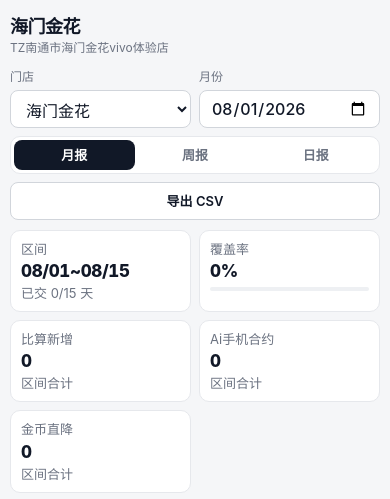
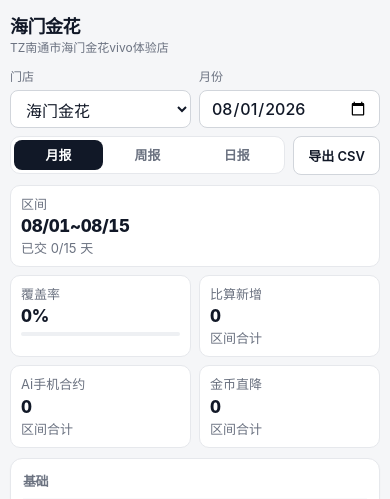
Before and after one commit to kofwj/daily-store, a Flask app: page /report in a window 390 px wide. Shown: the part 48-547 px from the top of the page. Run offline with Flask 3, Linux system fonts and the light colour scheme; the visitor is signed in with stand-in values (Sample User, id 1); data comes from the database, SQL or seed files in the repository; data that the repository does not hold is empty.

Commit message:
报表手机端KPI两两并排，导出CSV跟分段同一行

```diff
--- a/app/static/app.css
+++ b/app/static/app.css
@@ -638,6 +638,11 @@ table.compare-grid td { padding: 8px; border-bottom: 1px solid #f1f5f9; }
 table.compare-grid tr:hover td { background: #f8fafc; }
 table.compare-grid td.best { color: #1e3a8a; font-weight: 700; }
 
+.report-view-row {
+  display: flex;
+  align-items: stretch;
+  gap: 8px;
+}
 .report-table-card { overflow: hidden; }
 .report-table-scroll { overflow: auto; -webkit-overflow-scrolling: touch; }
 
@@ -648,10 +653,17 @@ table.compare-grid td.best { color: #1e3a8a; font-weight: 700; }
   .report-fullname { font-size: 12px; line-height: 1.4; }
   .report-page .page-filters { gap: 8px; }
   .report-page .filter { min-width: 0; flex: 1 1 calc(50% - 8px); }
-  .report-page .seg { flex: 1 1 100%; justify-content: stretch; }
+  .report-view-row {
+    display: flex;
+    align-items: stretch;
+    gap: 8px;
+    flex: 1 1 100%;
+  }
+  .report-page .seg { flex: 1; justify-content: stretch; }
   .report-page .seg a { flex: 1; justify-content: center; }
-  .report-page .page-filters > .btn { flex: 1 1 100%; }
+  .report-view-row > .btn { flex: 0 0 auto; }
   .report-kpis { grid-template-columns: 1fr 1fr; gap: 8px; }
+  .report-kpis .kpi:first-child { grid-column: 1 / -1; }
   .report-kpis .kpi { padding: 8px 10px; }
   .report-kpis .kpi-num { font-size: 17px; }
   .report-month-grid { grid-template-columns: 1fr; gap: 8px; }
--- a/app/templates/report.html
+++ b/app/templates/report.html
@@ -35,12 +35,14 @@
       {% if view != 'week' %}
       <input type="hidden" name="end" value="{{ end.isoformat() }}">
       {% endif %}
-      <div class="seg">
-        <a class="{{ 'active' if view=='month' else '' }}" href="{{ url_for('report', store_id=store.id, view='month', start=month_start.isoformat()) }}">月报</a>
-        <a class="{{ 'active' if view=='week' else '' }}" href="{{ url_for('report', store_id=store.id, view='week', start=start.isoformat()) }}">周报</a>
-        <a class="{{ 'active' if view=='day' else '' }}" href="{{ url_for('report', store_id=store.id, view='day', start=start.isoformat()) }}">日报</a>
+      <div class="report-view-row">
+        <div class="seg">
+          <a class="{{ 'active' if view=='month' else '' }}" href="{{ url_for('report', store_id=store.id, view='month', start=month_start.isoformat()) }}">月报</a>
+          <a class="{{ 'active' if view=='week' else '' }}" href="{{ url_for('report', store_id=store.id, view='week', start=start.isoformat()) }}">周报</a>
+          <a class="{{ 'active' if view=='day' else '' }}" href="{{ url_for('report', store_id=store.id, view='day', start=start.isoformat()) }}">日报</a>
+        </div>
+        <a class="btn ghost" href="{{ url_for('report_csv', store_id=store.id, start=start.isoformat(), end=end.isoformat()) }}">导出 CSV</a>
       </div>
-      <a class="btn ghost" href="{{ url_for('report_csv', store_id=store.id, start=start.isoformat(), end=end.isoformat()) }}">导出 CSV</a>
     </form>
   </div>
 
```
